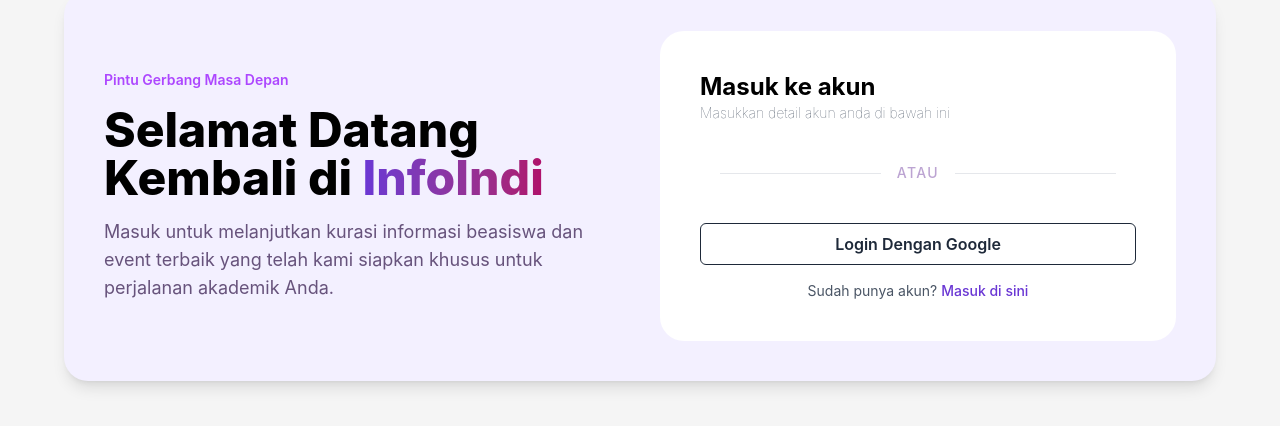
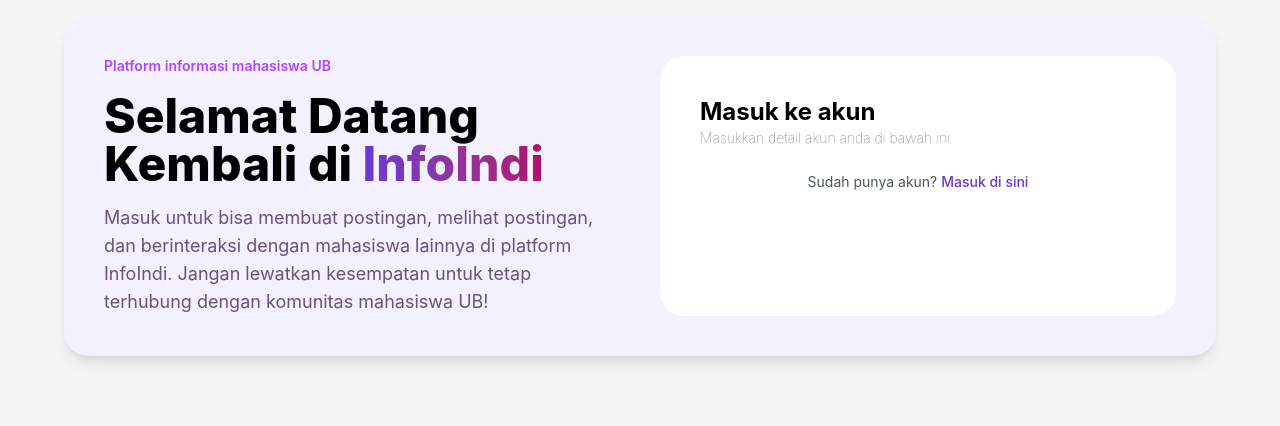
Before and after one commit to InfoIndi-Project-Based-Learning/infoindi-fe, a React (Vite) app: page /auth in a window 1280 px wide. Shown: the part 214-640 px from the top of the page. Built offline with nearby package versions, Linux system fonts and the light colour scheme; no server answers.

Commit message:
style: format auth layout design

```diff
--- a/src/layouts/AuthLayout.tsx
+++ b/src/layouts/AuthLayout.tsx
@@ -12,7 +12,7 @@
       <div className="bg-[#F3F0FF] grid grid-cols-1 lg:grid-cols-2 gap-10  p-10 shadow-lg max-w-6xl rounded-3xl">
         <div className="flex flex-col gap-4 justify-center items-start">
           <p className="text-sm font-semibold text-purple-500">
-            Pintu Gerbang Masa Depan
+            Platform informasi mahasiswa UB
           </p>
           <h1 className="text-5xl font-extrabold">
             Selamat Datang Kembali di{" "}
@@ -21,8 +21,10 @@
             </span>
           </h1>
           <p className="text-lg text-[#67537C] ">
-            Masuk untuk melanjutkan kurasi informasi beasiswa dan event terbaik
-            yang telah kami siapkan khusus untuk perjalanan akademik Anda.
+            Masuk untuk bisa membuat postingan, melihat postingan, dan
+            berinteraksi dengan mahasiswa lainnya di platform InfoIndi. Jangan
+            lewatkan kesempatan untuk tetap terhubung dengan komunitas mahasiswa
+            UB!{" "}
           </p>
         </div>
         <div className="bg-white p-10 rounded-3xl">
@@ -31,6 +33,8 @@
             Masukkan detail akun anda di bawah ini
           </p>
           <Outlet />
+          {pathname === "/auth/login" && (
+            <>
               <div className="flex justify-center gap-4 items-center my-10 px-5">
                 <div className="h-px w-full bg-gray-200" />
                 <p className="text-sm uppercase  text-[#BCA4D2] font-medium tracking-widest ">
@@ -38,9 +42,15 @@
                 </p>
                 <div className="h-px w-full bg-gray-200" />
               </div>
-          <Button variant="outline" className="w-full rounded-2xl" size="lg">
+              <Button
+                variant="outline"
+                className="w-full rounded-2xl"
+                size="lg"
+              >
                 Login Dengan Google
               </Button>
+            </>
+          )}
           <p className="text-center text-sm mt-4 text-gray-600">
             {pathname === "/auth/login"
               ? "Belum punya akun?"
--- a/src/libs/zod/authValidation.ts
+++ b/src/libs/zod/authValidation.ts
@@ -7,15 +7,20 @@
     .min(8, { message: "Password length must be at least 8 characters" }),
 });
 
-const registerSchema = z.object({
+const registerSchema = z
+  .object({
     name: z.string().min(1, { message: "Name is required" }),
     email: z.email("Email not valid").min(1, { message: "Email is required" }),
     password: z
       .string()
       .min(8, { message: "Password length must be at least 8 characters" }),
-  password_confirmation: z
-    .string()
-    .min(8, { message: "Password length must be at least 8 characters" }),
+    password_confirmation: z.string().min(8, {
+      message: "Password confirmation length must be at least 8 characters",
+    }),
+  })
+  .refine((data) => data.password === data.password_confirmation, {
+    message: "Password don't match",
+    path: ["password_confirmation"],
   });
 
 export { loginSchema, registerSchema };
--- a/src/pages/public/Auth/Register/RegisterForm.tsx
+++ b/src/pages/public/Auth/Register/RegisterForm.tsx
@@ -17,6 +17,7 @@
             value={field.value}
             error={fieldState.error?.message}
             label="FULLNAME"
+            required
           />
         )}
       />
@@ -31,6 +32,7 @@
             value={field.value}
             error={fieldState.error?.message}
             label="EMAIL"
+            required
           />
         )}
       />
@@ -44,6 +46,7 @@
             value={field.value}
             error={fieldState.error?.message}
             label="PASSWORD"
+            required
           />
         )}
       />
@@ -57,6 +60,7 @@
             value={field.value}
             error={fieldState.error?.message}
             label="CONFIRM PASSWORD"
+            required
           />
         )}
       />
```
Lines whose indentation alone changed are shown as unchanged.
